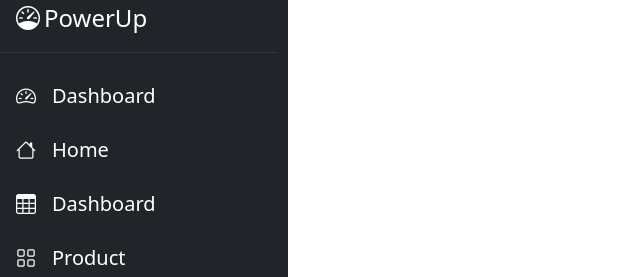
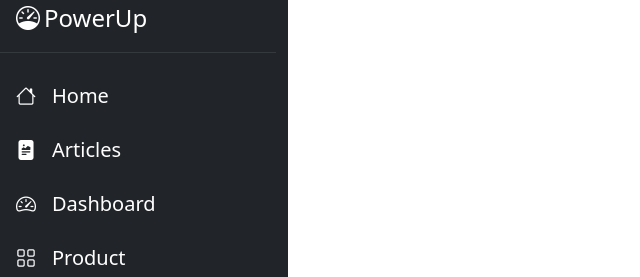
Before and after one commit to inginerie-software-2023-2024/proiect-inginerie-software-fit-smth, a React (Create React App) app in the folder client/: page /home in a window 1280 px wide. Shown: the top 277 px of the page, without its empty margins (0-640 px from the left). Built offline with nearby package versions, Linux system fonts and the light colour scheme.

Commit message:
sidebar: redirect for home and articles

```diff
--- a/client/src/components/SidebarMenu.jsx
+++ b/client/src/components/SidebarMenu.jsx
@@ -103,20 +103,20 @@ const SidebarMenu = () => {
                         <hr className='text-secondary d-none d-sm-block'/>
                         <ul className = "nav nav-pills flex-column mt-3 mt-sm-0">
                             <li className="nav-item text-white fs-4 my-1 py-2 py-sm-0">
-                                <a href="#" className="nav-link text-white fs-5" aria-current="page">
-                                    <i className='bi bi-speedometer2'></i>
-                                    <span className='ms-3 d-none d-sm-inline'>Dashboard</span>
-                                </a>
-                            </li>
-                            <li className="nav-item text-white fs-4 my-1 py-2 py-sm-0">
-                                <a href="#" className="nav-link text-white fs-5" aria-current="page">
+                                <a href="/home" className="nav-link text-white fs-5" aria-current="page">
                                     <i className='bi bi-house'></i>
                                     <span className='ms-3 d-none d-sm-inline'>Home</span>
                                 </a>
                             </li>
                             <li className="nav-item text-white fs-4 my-1 py-2 py-sm-0">
+                                <a href="/articles" className="nav-link text-white fs-5" aria-current="page">
+                                    <i class="bi bi-file-richtext-fill"></i>
+                                    <span className='ms-3 d-none d-sm-inline'>Articles</span>
+                                </a>
+                            </li>
+                            <li className="nav-item text-white fs-4 my-1 py-2 py-sm-0">
                                 <a href="#" className="nav-link text-white fs-5" aria-current="page">
-                                    <i className='bi bi-table'></i>
+                                    <i className='bi bi-speedometer2'></i>
                                     <span className='ms-3 d-none d-sm-inline'>Dashboard</span>
                                 </a>
                             </li>
```
